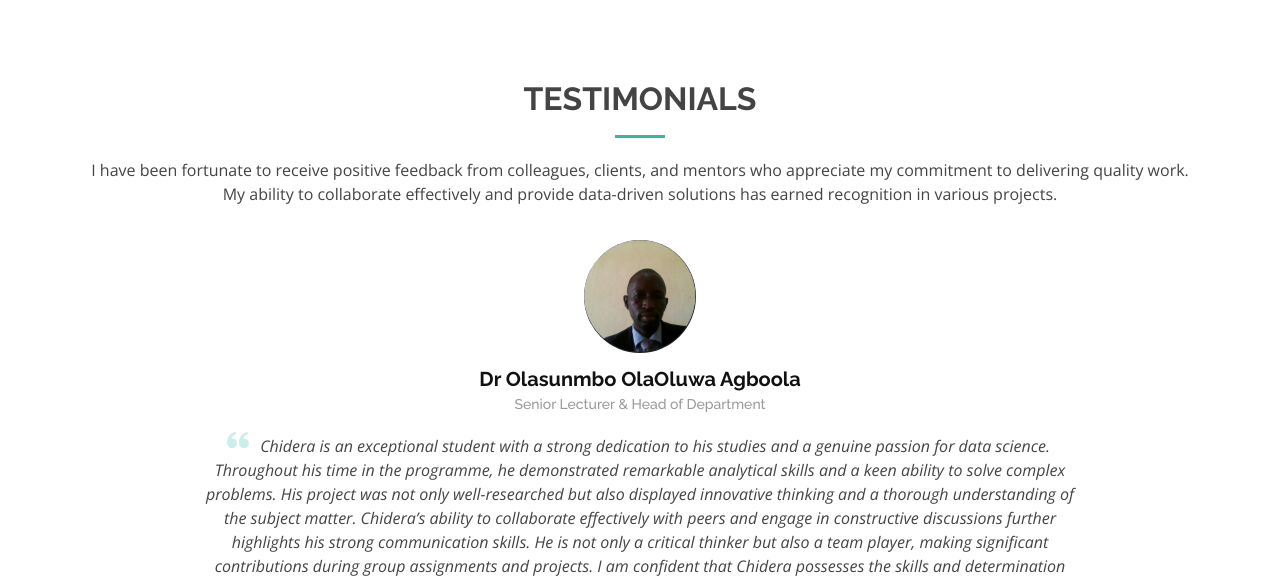
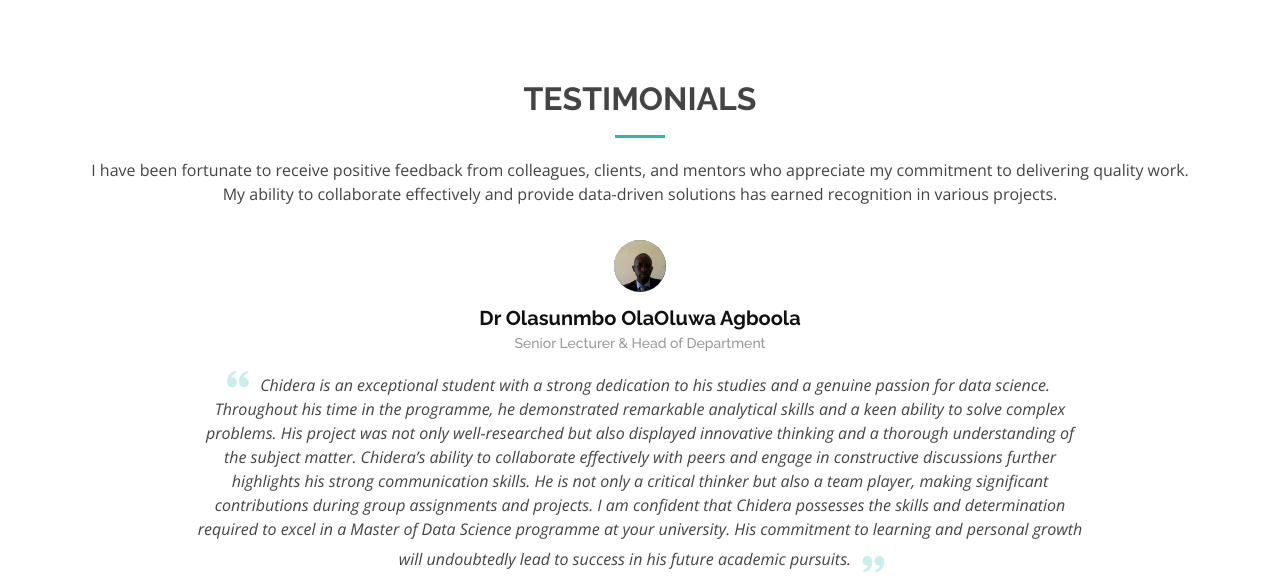
Before and after one commit to ChideraDG/My-Digital-CV, a Django app: page /about/ in a window 1280 px wide. Shown: the part 1385-1961 px from the top of the page. Run offline with Django 5.2, Linux system fonts and the light colour scheme; some libraries are stand-ins or nearby versions.

Commit message:
"Updated img tag in about.html to include style attribute with width and height values"

```diff
--- a/cv/templates/about.html
+++ b/cv/templates/about.html
@@ -125,7 +125,7 @@
 
                     <div class="swiper-slide">
                         <div class="testimonial-item">
-                            <img src={% static "img/testimonials/DR.jpeg" %} class="testimonial-img" alt="">
+                            <img src={% static "img/testimonials/DR.jpeg" %} class="testimonial-img" alt="" style="width: 60px; height: 60px;">
                             <h3>Dr Olasunmbo OlaOluwa Agboola</h3>
                             <h4>Senior Lecturer &amp; Head of Department</h4>
                             <p>
```
